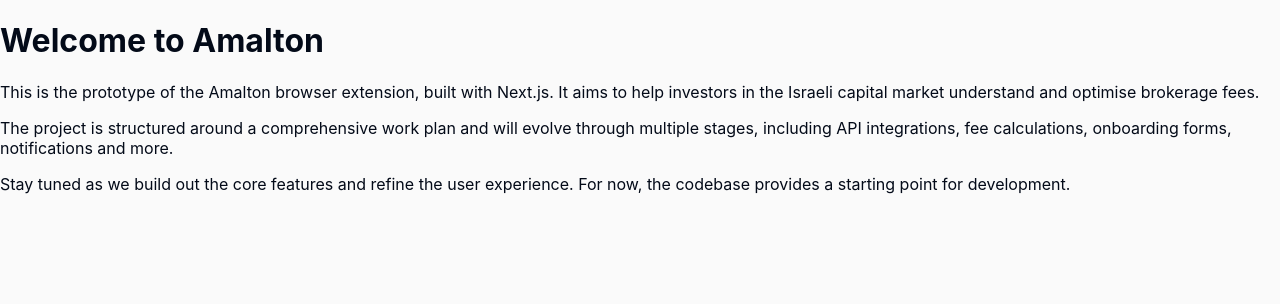
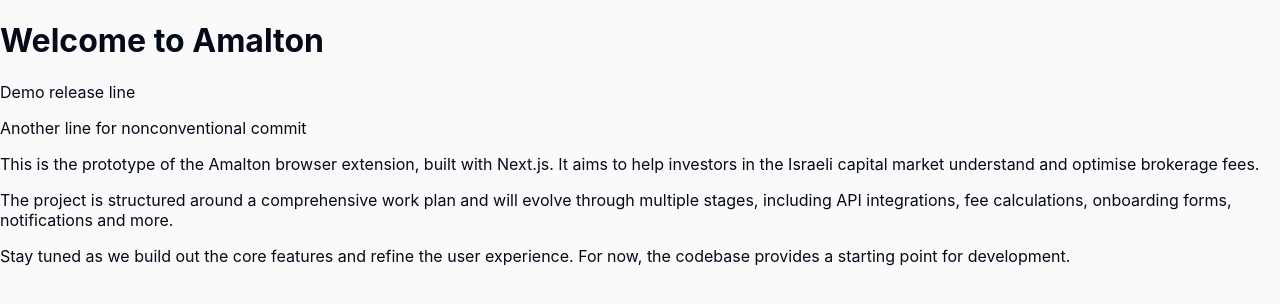
Before and after one commit to finitodev/lo-frayer, a Next.js app: page / in a window 1280 px wide. Shown: the top 304 px of the page. Built offline with nearby package versions, Linux system fonts and the light colour scheme.

Commit message:
another commit

```diff
--- a/pages/index.tsx
+++ b/pages/index.tsx
@@ -18,6 +18,8 @@
       </Head>
       <main className="max-w-2xl mx-auto">
         <h1 className="text-4xl font-bold mb-4">Welcome to Amalton</h1>
+        <p>Demo release line</p>
+        <p>Another line for nonconventional commit</p>
         <p className="mb-2">
           This is the prototype of the Amalton browser extension, built with Next.js.
           It aims to help investors in the Israeli capital market understand and
```
Also changed, not shown: 1 other file (tests, documents, lock files or other folders).
